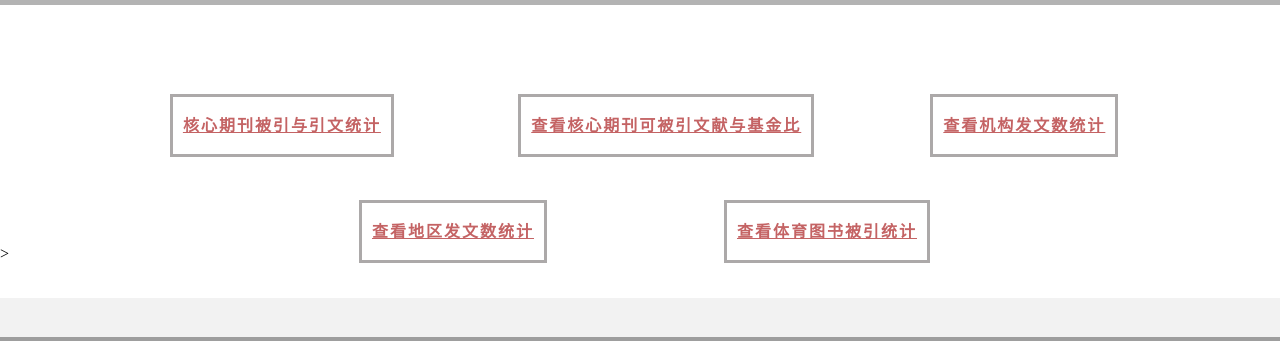
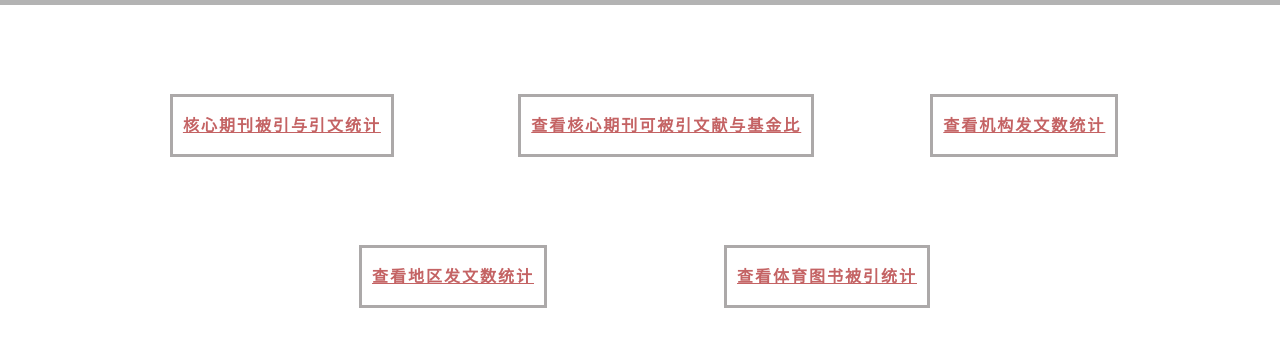
Before and after one commit to Sososososo12/demo_test, a Django app: page /sta_index/ in a window 1280 px wide. Shown: the part 164-505 px from the top of the page. Run offline with Django 3.2, Linux system fonts and the light colour scheme; grey boxes are pictures that could not be loaded.

Commit message:
change the settings.py/ALLOWED_HOSTS add static sentences in 3 htmls

```diff
--- a/static/css/statistics_index.css
+++ b/static/css/statistics_index.css
@@ -492,5 +492,5 @@
 }
 .table_button2 {
 	width: 750px;
-	height: 120;
+	height: 120px;
 }
--- a/templates/index_welcome.html
+++ b/templates/index_welcome.html
@@ -6,7 +6,8 @@
 <meta http-equiv="X-UA-Compatible" content="IE=edge">
 <meta name="viewport" content="width=device-width, initial-scale=1">
 <title>Light Theme</title>
-<link href="{% static 'css/index1.css' %}" rel="stylesheet" type="text/css">
+{#    <link href="{% static 'css/index1.css' %}" rel="stylesheet" type="text/css">#}
+<link href="/static/css/index1.css" rel="stylesheet" type="text/css">
     <!--The following script tag downloads a font from the Adobe Edge Web Fonts server for use within the web page. We recommend that you do not modify it.-->
 <script>var __adobewebfontsappname__="dreamweaver"</script>
 <script src="http://use.edgefonts.net/source-sans-pro:n2:default.js" type="text/javascript"></script>
--- a/templates/search_url.html
+++ b/templates/search_url.html
@@ -1,5 +1,6 @@
 <!doctype html>
 <html lang="en-US">
+{% load staticfiles %}
 <head>
 <meta charset="utf-8">
 <meta http-equiv="X-UA-Compatible" content="IE=edge">
--- a/templates/statistics_index.html
+++ b/templates/statistics_index.html
@@ -1,5 +1,6 @@
 <!doctype html>
 <html lang="en-US">
+{% load staticfiles %}
 <head>
 <meta charset="utf-8">
 <meta http-equiv="X-UA-Compatible" content="IE=edge">
@@ -14,7 +15,7 @@
       <script src="https://oss.maxcdn.com/html5shiv/3.7.2/html5shiv.min.js"></script>
       <script src="https://oss.maxcdn.com/respond/1.4.2/respond.min.js"></script>
     <![endif]-->
-<link href="../static/css/statistics_index.css" rel="stylesheet" type="text/css">
+<link href="/static/css/statistics_index.css" rel="stylesheet" type="text/css">
 </head>
 <body>
 <!-- Main Container -->
@@ -52,7 +53,7 @@
           <td width="50%"><a href="/paper_district" class="button b4">查看地区发文数统计</a></td>
           <td width="50%"><a href="/book_sta" class="button b5">查看体育图书被引统计</a></td>
       </tr>
-      </table>>
+      </table>
       </tr>
     </table>
     </div>
```
